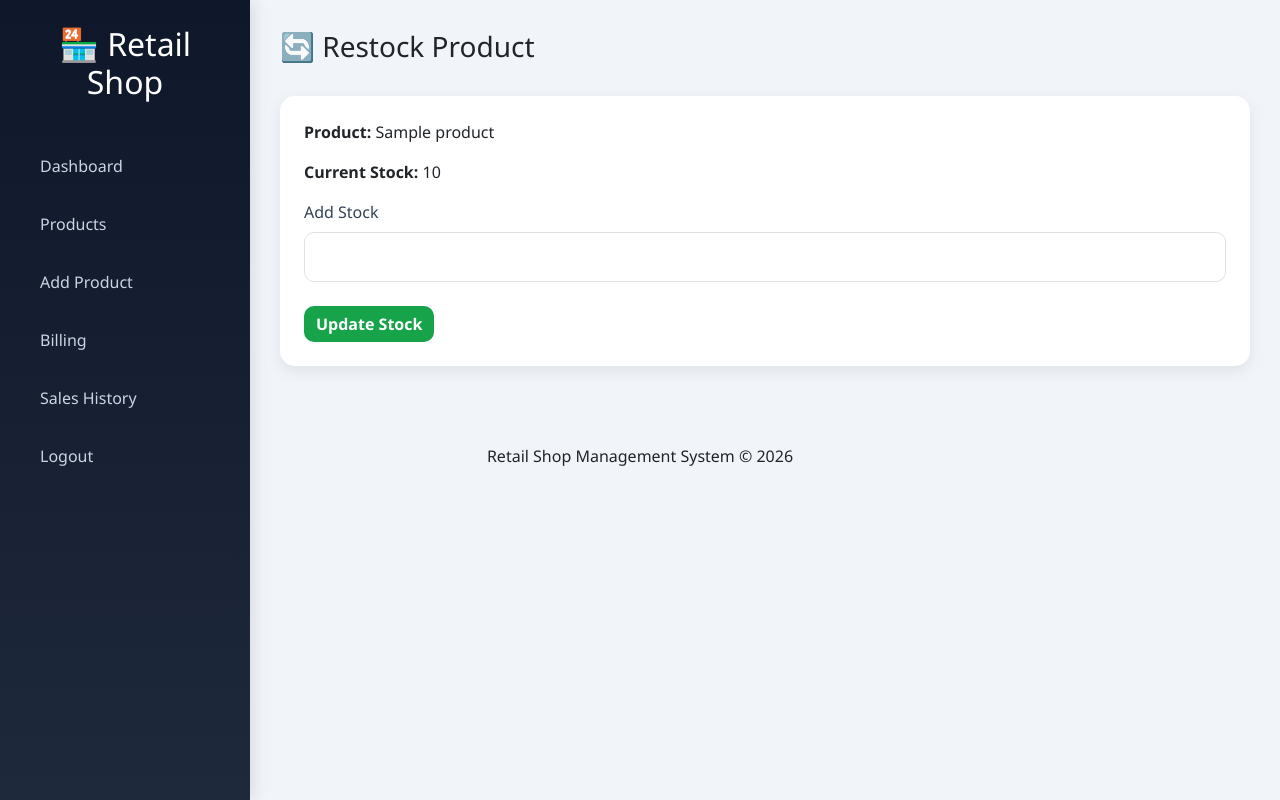
After one commit to devaesack/retail-shop-management-system, a Flask app: page /restock/1 in a window 1280 px wide. The commit adds this page. Run offline with Flask 3, Linux system fonts and the light colour scheme; a database or web service that is not in the repository returns one stand-in record (values such as "Sample title"); some libraries are stand-ins or nearby versions.

Commit message:
last low stock

```diff
--- a/app.py
+++ b/app.py
@@ -474,6 +474,53 @@ def low_stock():
         products=products
     )
 
+@app.route('/restock/<int:id>', methods=['GET', 'POST'])
+def restock(id):
+
+    conn = get_connection()
+    cur = conn.cursor()
+
+    if request.method == 'POST':
+
+        quantity = int(request.form['quantity'])
+
+        cur.execute("""
+            UPDATE products
+            SET stock = stock + %s
+            WHERE id = %s
+        """,
+        (quantity, id))
+
+        conn.commit()
+
+        cur.close()
+        conn.close()
+
+        flash(
+            "✅ Stock updated successfully.",
+            "success"
+        )
+
+        return redirect('/low_stock')
+
+    cur.execute("""
+        SELECT product_name, stock
+        FROM products
+        WHERE id=%s
+    """,
+    (id,))
+
+    product = cur.fetchone()
+
+    cur.close()
+    conn.close()
+
+    return render_template(
+        'restock.html',
+        product=product,
+        product_id=id
+    )
+
 
 if __name__ == '__main__':
     app.run(debug=True)
--- a/templates/low_stock.html
+++ b/templates/low_stock.html
@@ -192,8 +192,9 @@
                     </td>
                     <td class="text-center">
 
-                    <a href="/products"
-                    class="btn btn-sm btn-primary">
+                    <a
+                     href="/restock/{{ product[2] }}"
+                     class="btn btn-success btn-sm">
 
                      Restock
 
--- /dev/null
+++ b/templates/restock.html
@@ -0,0 +1,50 @@
+{% extends 'base.html' %}
+
+{% block content %}
+
+<h3>🔄 Restock Product</h3>
+
+<br>
+
+<div class="card p-4">
+
+    <p>
+
+        <strong>Product:</strong>
+
+        {{ product[0] }}
+
+    </p>
+
+    <p>
+
+        <strong>Current Stock:</strong>
+
+        {{ product[1] }}
+
+    </p>
+
+    <form method="POST">
+
+        <label>Add Stock</label>
+
+        <input
+            type="number"
+            name="quantity"
+            class="form-control"
+            required>
+
+        <br>
+
+        <button
+            class="btn btn-success">
+
+            Update Stock
+
+        </button>
+
+    </form>
+
+</div>
+
+{% endblock %}
```
